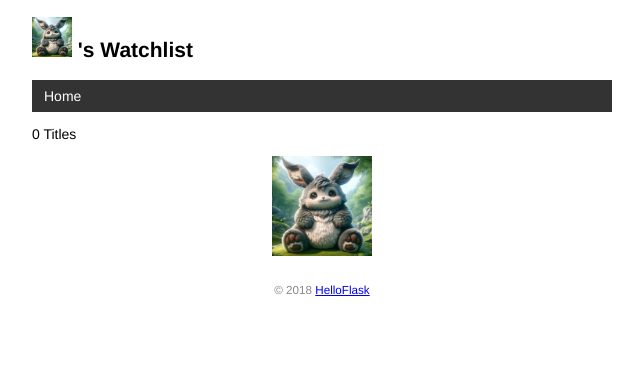
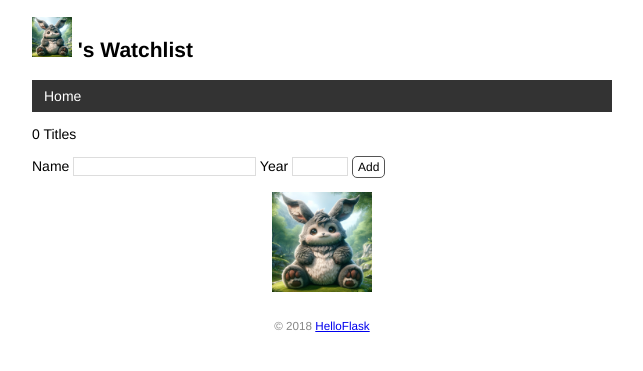
Before and after one commit to gong7788/personal_web, a Flask app: page / in a window 1280 px wide. Shown: the top 371 px of the page, without its empty margins (318-961 px from the left). Run offline with Flask 3, Linux system fonts and the light colour scheme.

Commit message:
form part 1

```diff
--- a/app.py
+++ b/app.py
@@ -1,14 +1,14 @@
-from flask import Flask, render_template
+from flask import Flask, render_template, request, url_for, redirect, flash
 from flask_sqlalchemy import SQLAlchemy
 import click
 import os
 from markupsafe import escape
-from flask import url_for
 
 app = Flask(__name__)
 
 app.config['SQLALCHEMY_DATABASE_URI'] = 'sqlite:////' + os.path.join(app.root_path, 'data.db')
 app.config['SQLALCHEMY_TRACK_MODIFICATIONS'] = False  # 关闭对模型修改的监控
+app.config['SECRET_KEY'] = 'dev'  # 等同于 app.secret_key = 'dev'
 db = SQLAlchemy(app)
 
 class User(db.Model):
@@ -25,11 +25,44 @@
     user = User.query.first()
     return dict(user=user)
 
-@app.route('/')
+@app.route('/', methods=['GET', 'POST'])
 def index():
+    if request.method == 'POST':
+        name = request.form.get('name')
+        year = request.form.get('year')
+                # 验证数据
+        if not name or not year or len(year) != 4 or len(name) > 60:
+            flash('Invalid input.')  # 显示错误提示
+            return redirect(url_for('index'))  # 重定向回主页
+        # 保存表单数据到数据库
+        movie = Movie(title=name, year=year)  # 创建记录
+        db.session.add(movie)  # 添加到数据库会话
+        db.session.commit()  # 提交数据库会话
+        flash('Item created.')  # 显示成功创建的提示
+        return redirect(url_for('index'))  # 重定向回主页
     # user = User.query.first()
     movies = Movie.query.all()
     return render_template('index.html', movies=movies)
+
+@app.route('/movie/edit/<int:movie_id>', methods=['GET', 'POST'])
+def edit(movie_id):
+    movie = Movie.query.get_or_404(movie_id)
+
+    if request.method == 'POST':
+        name = request.form['title']
+        year = request.form.get('year')
+
+        if not name or not year or len(year) != 4 or len(name) > 60:
+            flash('Invalid input.')  # 显示错误提示
+            return redirect(url_for('edit', movie_id=movie_id))  # 重定向回主页
+
+        movie.title = name  # 更新标题
+        movie.year = year
+        db.session.commit()
+        flash('Item updated.')
+        return redirect(url_for('index'))
+
+    return render_template('edit.html', movie=movie)
 
 @app.cli.command()
 @click.option('--drop', is_flag=True, help='Create after drop.')
--- a/static/style.css
+++ b/static/style.css
@@ -84,3 +84,45 @@
     border-radius: 5px;
     padding: 3px 5px;
 }
+
+/* 覆盖某些浏览器对 input 元素定义的字体 */
+input[type=submit] {
+    font-family: inherit;
+}
+
+input[type=text] {
+    border: 1px solid #ddd;
+}
+
+input[name=year] {
+    width: 50px;
+}
+
+.btn {
+    font-size: 12px;
+    padding: 3px 5px;
+    text-decoration: none;
+    cursor: pointer;
+    background-color: white;
+    color: black;
+    border: 1px solid #555555;
+    border-radius: 5px;
+}
+
+.btn:hover {
+    text-decoration: none;
+    background-color: black;
+    color: white;
+    border: 1px solid black;
+}
+
+.alert {
+    position: relative;
+    padding: 7px;
+    margin: 7px 0;
+    border: 1px solid transparent;
+    color: #004085;
+    background-color: #cce5ff;
+    border-color: #b8daff;
+    border-radius: 5px;
+}
--- a/templates/base.html
+++ b/templates/base.html
@@ -21,6 +21,11 @@
             <li><a href="{{ url_for('index')}}">Home</a></li>
         </ul>
     </nav>
+
+    {% for message in get_flashed_messages() %}
+    <div class="alert">{{ message }}</div>
+    {% endfor %}
+
     {% block content %}
     {% endblock %}
     <footer>
--- a/templates/index.html
+++ b/templates/index.html
@@ -3,11 +3,18 @@
 {% block content %}
 
 <p> {{movies | length}} Titles </p>
+<form method="post">
+    Name <input type="text" name="name" autocomplete="off" required>
+    Year <input type="text" name="year" autocomplete="off" required>
+    <input class='btn' type="submit" name="submit" value="Add">
+</form>
+
 <ul class="movie-list">
     {% for movie in movies %}
     <li>{{ movie.title }} - {{movie.year}}
         <span class="float-right">
             <a class="imdb" href="https://www.imdb.com/find?q={{ movie.title }}" target="_blank" title="Find this movie on IMDb">IMDb</a>
+            <a class="btn" href="{{ url_for('edit', movie_id=movie.id) }}">Edit</a>
         </span>
     </li>
     {% endfor %}
```
Also changed, not shown: templates/edit.html (added, +10 -0 lines).
